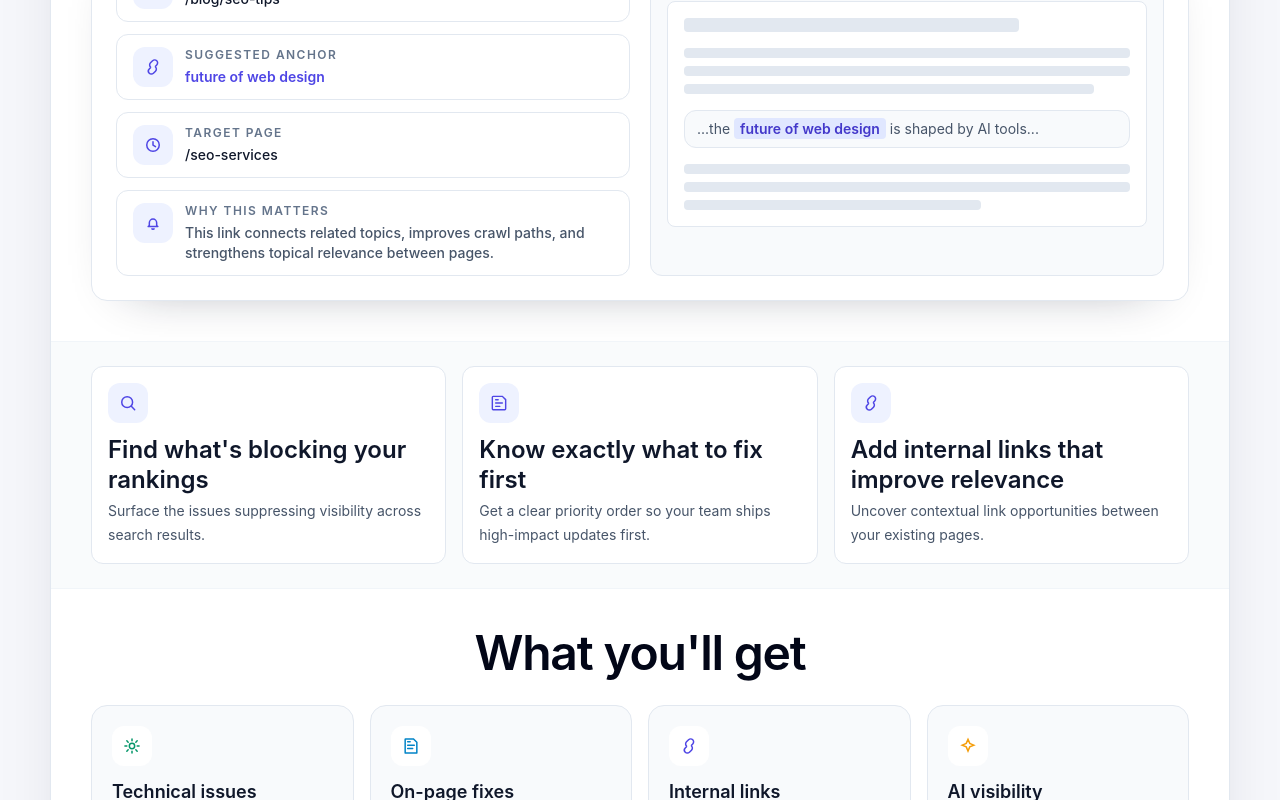
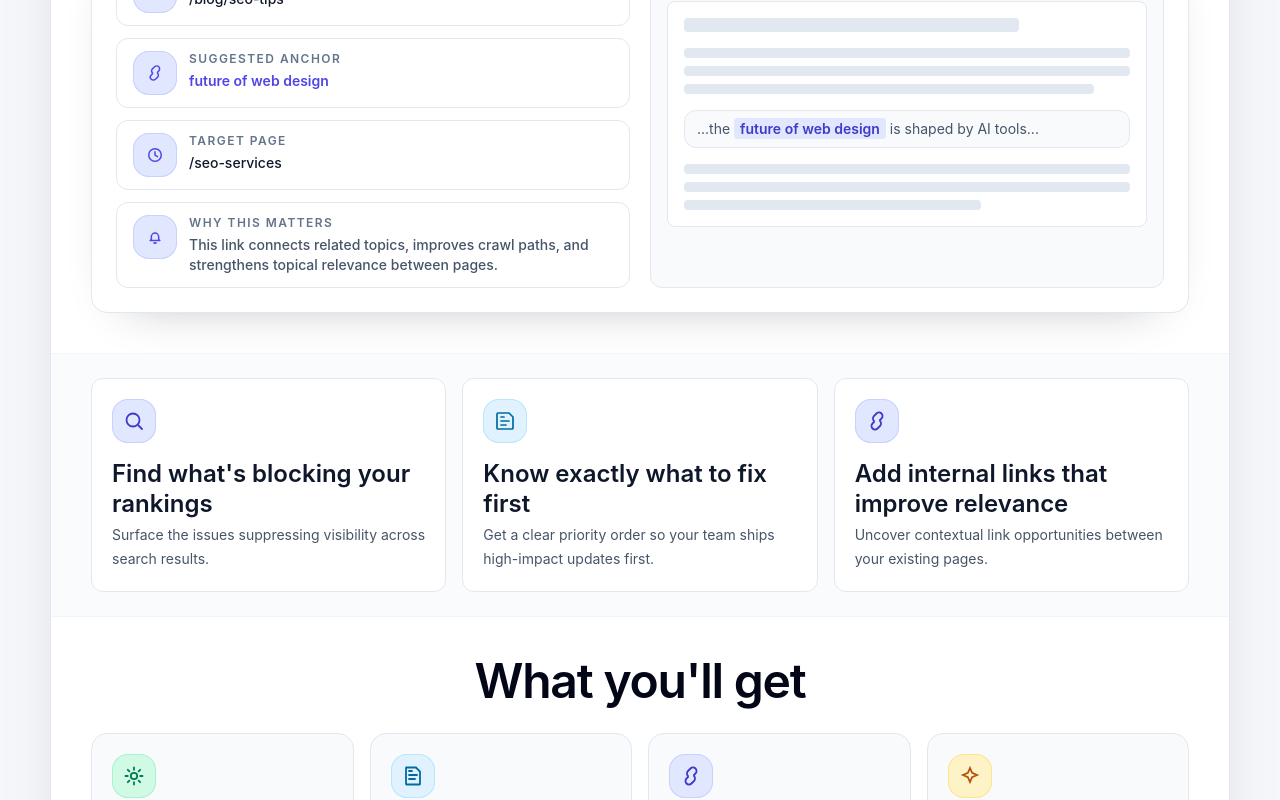
Before and after one commit to Lunoriapp/rankshift-app, a Next.js app: page / in a window 1280 px wide. Shown: the part 940-1740 px from the top of the page. Built offline with nearby package versions, Linux system fonts and the light colour scheme; no server answers.

Commit message:
Strengthen homepage icon system and card visual hierarchy

```diff
--- a/app/page.tsx
+++ b/app/page.tsx
@@ -9,6 +9,14 @@ type IconItem = {
   title: string;
   description: string;
   icon: ReactNode;
+  iconTone: "indigo" | "sky" | "emerald" | "amber";
+};
+
+const iconToneClasses: Record<IconItem["iconTone"], string> = {
+  indigo: "bg-indigo-100 text-indigo-700 ring-indigo-200",
+  sky: "bg-sky-100 text-sky-700 ring-sky-200",
+  emerald: "bg-emerald-100 text-emerald-700 ring-emerald-200",
+  amber: "bg-amber-100 text-amber-700 ring-amber-200",
 };
 
 const benefits = [
@@ -16,27 +24,29 @@ const benefits = [
     title: "Find what's blocking your rankings",
     description: "Surface the issues suppressing visibility across search results.",
     icon: (
-      <svg viewBox="0 0 24 24" className="h-5 w-5 text-indigo-600" fill="none" aria-hidden="true">
+      <svg viewBox="0 0 24 24" className="h-6 w-6" fill="none" aria-hidden="true">
         <circle cx="11" cy="11" r="6.5" stroke="currentColor" strokeWidth="1.8" />
         <path d="m16 16 4 4" stroke="currentColor" strokeWidth="1.8" strokeLinecap="round" />
       </svg>
     ),
+    iconTone: "indigo",
   },
   {
     title: "Know exactly what to fix first",
     description: "Get a clear priority order so your team ships high-impact updates first.",
     icon: (
-      <svg viewBox="0 0 24 24" className="h-5 w-5 text-indigo-600" fill="none" aria-hidden="true">
+      <svg viewBox="0 0 24 24" className="h-6 w-6" fill="none" aria-hidden="true">
         <path d="M8 4h8l4 4v11a1 1 0 0 1-1 1H5a1 1 0 0 1-1-1V5a1 1 0 0 1 1-1h3Z" stroke="currentColor" strokeWidth="1.7" />
         <path d="M8 12h8M8 16h5M8 8h3" stroke="currentColor" strokeWidth="1.7" strokeLinecap="round" />
       </svg>
     ),
+    iconTone: "sky",
   },
   {
     title: "Add internal links that improve relevance",
     description: "Uncover contextual link opportunities between your existing pages.",
     icon: (
-      <svg viewBox="0 0 24 24" className="h-5 w-5 text-indigo-600" fill="none" aria-hidden="true">
+      <svg viewBox="0 0 24 24" className="h-6 w-6" fill="none" aria-hidden="true">
         <path
           d="M9 12a3.5 3.5 0 0 1 0-5l2.5-2.5a3.5 3.5 0 0 1 5 5L15 11"
           stroke="currentColor"
@@ -51,6 +61,7 @@ const benefits = [
         />
       </svg>
     ),
+    iconTone: "indigo",
   },
 ] satisfies IconItem[];
 
@@ -59,7 +70,7 @@ const auditCoverage = [
     title: "Technical issues",
     description: "Detect crawl and indexability problems that hold back performance.",
     icon: (
-      <svg viewBox="0 0 24 24" className="h-5 w-5 text-emerald-600" fill="none" aria-hidden="true">
+      <svg viewBox="0 0 24 24" className="h-6 w-6" fill="none" aria-hidden="true">
         <circle cx="12" cy="12" r="3.2" stroke="currentColor" strokeWidth="1.8" />
         <path
           d="M12 3.5v2.3M12 18.2v2.3M20.5 12h-2.3M5.8 12H3.5M18.2 5.8l-1.6 1.6M7.4 16.6l-1.6 1.6M18.2 18.2l-1.6-1.6M7.4 7.4 5.8 5.8"
@@ -69,22 +80,24 @@ const auditCoverage = [
         />
       </svg>
     ),
+    iconTone: "emerald",
   },
   {
     title: "On-page fixes",
     description: "Get direct recommendations for titles, headings, and content quality.",
     icon: (
-      <svg viewBox="0 0 24 24" className="h-5 w-5 text-sky-600" fill="none" aria-hidden="true">
+      <svg viewBox="0 0 24 24" className="h-6 w-6" fill="none" aria-hidden="true">
         <path d="M7 3.5h8l4 4V20a.5.5 0 0 1-.5.5h-13A.5.5 0 0 1 5 20V4a.5.5 0 0 1 .5-.5H7Z" stroke="currentColor" strokeWidth="1.8" />
         <path d="M8 11h8M8 15h6M8 7h3" stroke="currentColor" strokeWidth="1.8" strokeLinecap="round" />
       </svg>
     ),
+    iconTone: "sky",
   },
   {
     title: "Internal links",
     description: "See where to add links to improve topical relevance and discoverability.",
     icon: (
-      <svg viewBox="0 0 24 24" className="h-5 w-5 text-indigo-600" fill="none" aria-hidden="true">
+      <svg viewBox="0 0 24 24" className="h-6 w-6" fill="none" aria-hidden="true">
         <path
           d="M9 12a3.5 3.5 0 0 1 0-5l2.5-2.5a3.5 3.5 0 0 1 5 5L15 11"
           stroke="currentColor"
@@ -99,15 +112,17 @@ const auditCoverage = [
         />
       </svg>
     ),
+    iconTone: "indigo",
   },
   {
     title: "AI visibility",
     description: "Spot gaps that limit how your pages appear in AI-driven answers.",
     icon: (
-      <svg viewBox="0 0 24 24" className="h-5 w-5 text-amber-500" fill="none" aria-hidden="true">
+      <svg viewBox="0 0 24 24" className="h-6 w-6" fill="none" aria-hidden="true">
         <path d="m12 4 2.1 4.9 4.9 2.1-4.9 2.1L12 18l-2.1-4.9L5 11l4.9-2.1L12 4Z" stroke="currentColor" strokeWidth="1.8" />
       </svg>
     ),
+    iconTone: "amber",
   },
 ] satisfies IconItem[];
 
@@ -302,7 +317,9 @@ export default function HomePage() {
                 ].map((item) => (
                   <div key={item.label} className="rounded-xl border border-slate-200 bg-white px-4 py-3">
                     <div className="flex gap-3">
-                      <span className="inline-flex h-10 w-10 shrink-0 items-center justify-center rounded-xl bg-indigo-50">
+                      <span
+                        className={`inline-flex h-11 w-11 shrink-0 items-center justify-center rounded-2xl ring-1 ring-inset ${iconToneClasses.indigo}`}
+                      >
                         {item.icon}
                       </span>
                       <div>
@@ -360,8 +377,10 @@ export default function HomePage() {
         <section className="border-y border-slate-100 bg-slate-50/80 px-6 py-6 sm:px-8 lg:px-10">
           <div className="grid gap-4 md:grid-cols-3">
             {benefits.map((item) => (
-              <article key={item.title} className="rounded-xl border border-slate-200 bg-white p-4">
-                <div className="mb-3 inline-flex h-10 w-10 items-center justify-center rounded-xl bg-indigo-50">
+              <article key={item.title} className="rounded-xl border border-slate-200 bg-white p-5">
+                <div
+                  className={`mb-4 inline-flex h-11 w-11 items-center justify-center rounded-2xl ring-1 ring-inset ${iconToneClasses[item.iconTone]}`}
+                >
                   {item.icon}
                 </div>
                 <p className="text-2xl font-semibold leading-tight text-slate-900">{item.title}</p>
@@ -381,7 +400,9 @@ export default function HomePage() {
           <div className="mt-7 grid gap-4 md:grid-cols-2 xl:grid-cols-4">
             {auditCoverage.map((item) => (
               <article key={item.title} className="rounded-2xl border border-slate-200 bg-slate-50 p-5">
-                <div className="mb-3 inline-flex h-10 w-10 items-center justify-center rounded-xl bg-white">
+                <div
+                  className={`mb-4 inline-flex h-11 w-11 items-center justify-center rounded-2xl ring-1 ring-inset ${iconToneClasses[item.iconTone]}`}
+                >
                   {item.icon}
                 </div>
                 <h3 className="text-lg font-semibold text-slate-900">{item.title}</h3>
```
